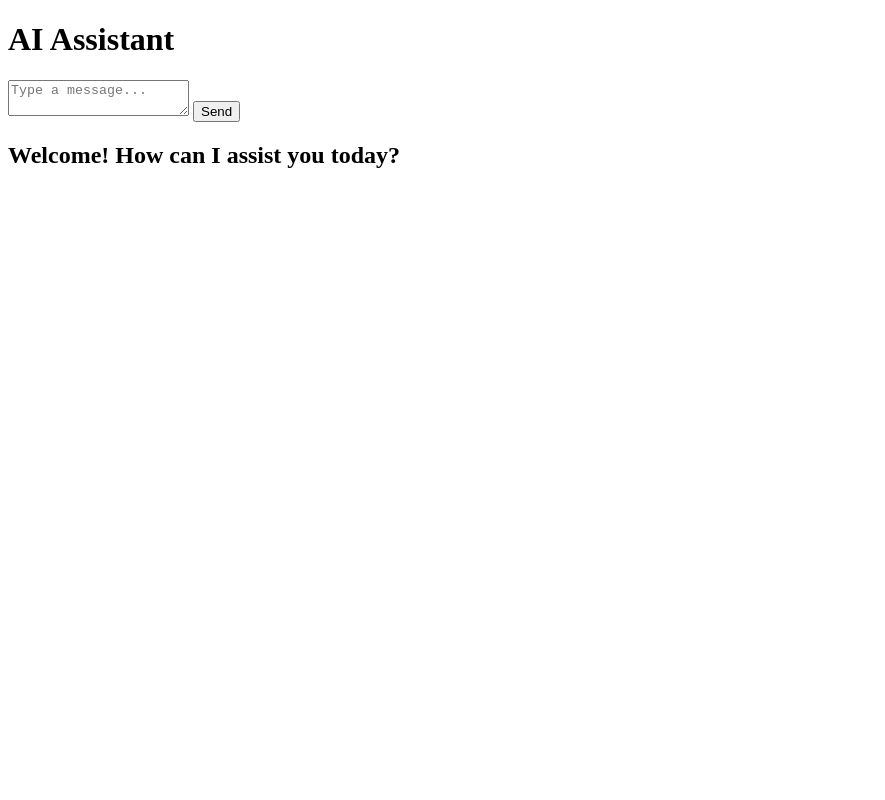
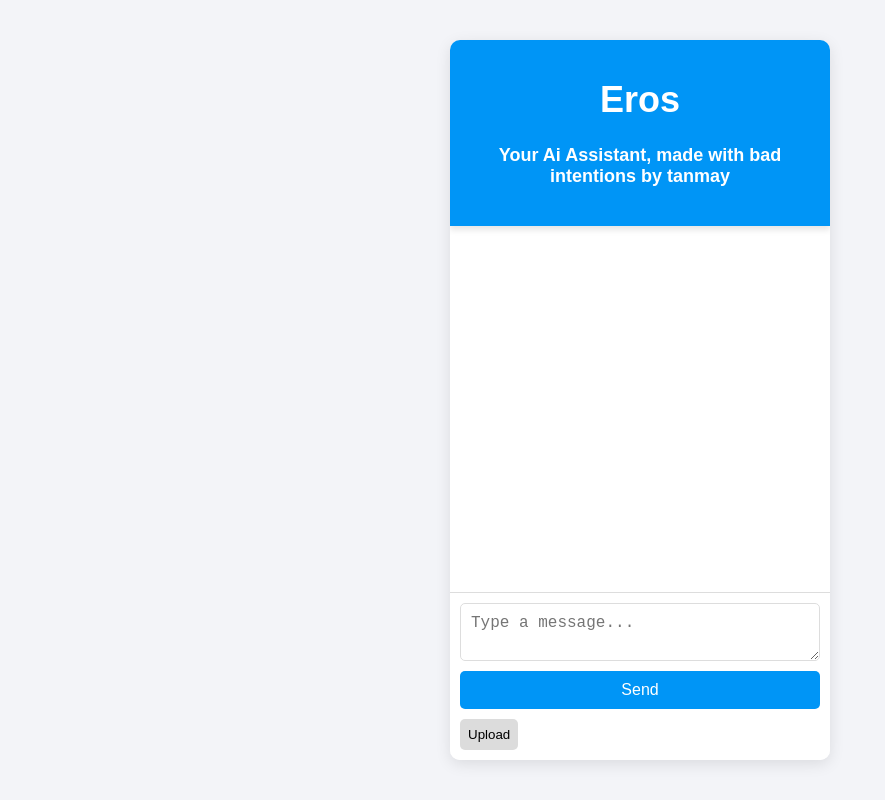
Before and after one commit to DeepxUvi09/gitSource, a plain HTML site: page index.html in a window 1280 px wide. Shown: the whole page, without its empty margins (0-885 px from the left). Drawn offline with Linux system fonts and the light colour scheme.

Commit message:
Update index.html

```diff
--- a/index.html
+++ b/index.html
@@ -4,20 +4,21 @@
   <meta charset="UTF-8">
   <meta name="viewport" content="width=device-width, initial-scale=1.0">
   <title>AI Chat Assistant</title>
-  <link rel="stylesheet" href="style.css">
+  <link rel="stylesheet" href="styles.css">
 </head>
 <body>
   <div class="chat-container">
     <div class="chat-header">
-      <h1>AI Assistant</h1>
+      <h1>Eros</h1><h4>Your Ai Assistant, made with bad intentions by tanmay</h4>
     </div>
     <div id="chat-body" class="chat-body"></div>
     <div class="input-container">
       <textarea id="chat-input" placeholder="Type a message..."></textarea>
       <button id="send-button">Send</button>
-    </div>
-    <div id="welcome-message" class="welcome-message">
-      <h2>Welcome! How can I assist you today?</h2>
+      <div class="upload-container">
+        <input type="file" id="file-upload" />
+        <button id="file-upload-button">Upload</button>
+      </div>
     </div>
   </div>
   <script src="app.js"></script>
```
